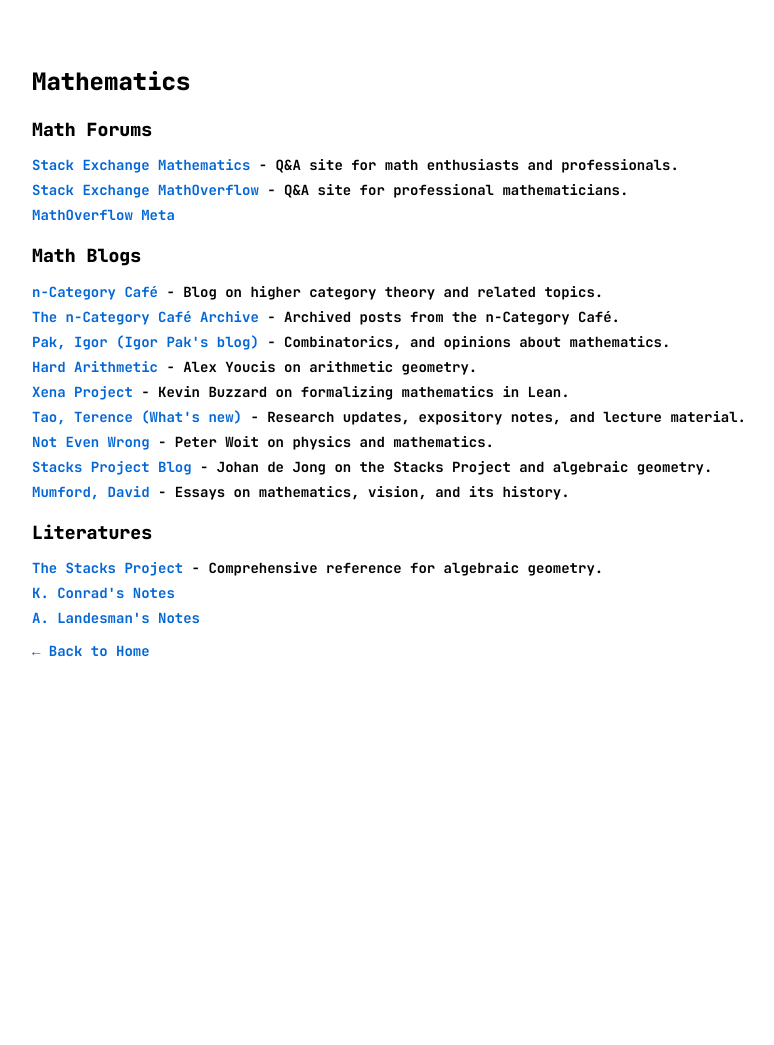
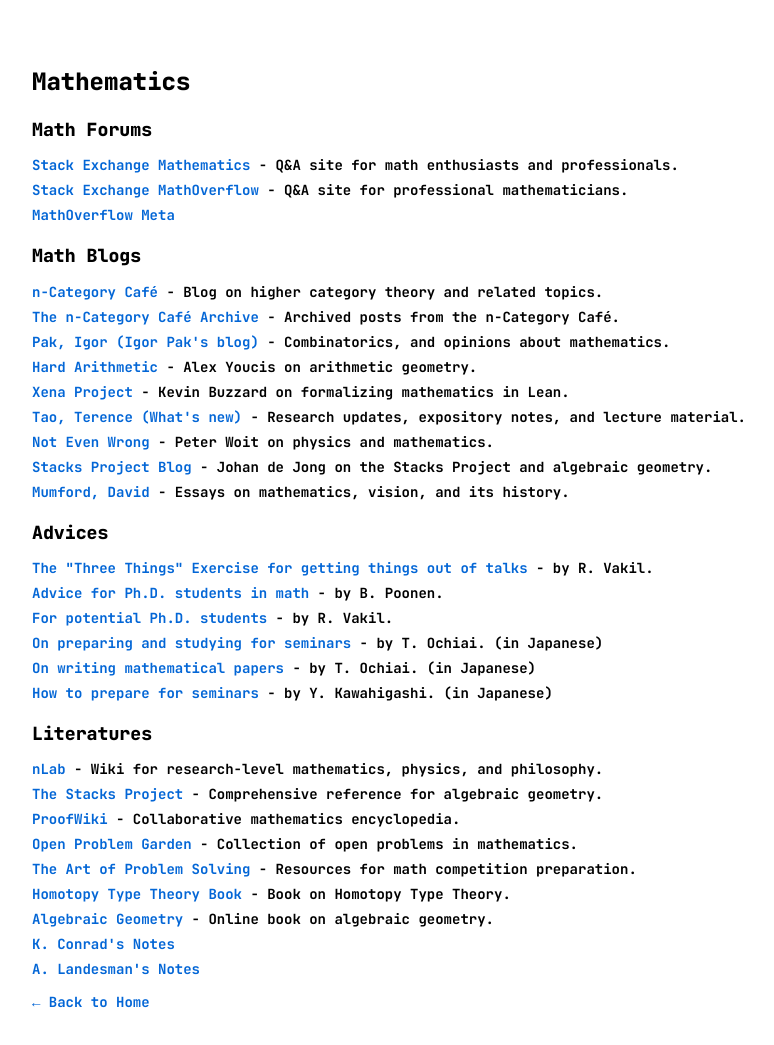
Before and after one commit to 0stellensatz/links, a Jekyll site: the page built from page_math.md, in a window 1280 px wide. Shown: the whole page, without its empty margins (240-1014 px from the left). Built offline with Jekyll 4.4.1, drawn with Linux system fonts in a browser that asks for light colours; before the commit the page ends 900 px from its top, so only the background shows below that.

Commit message:
Add Advices section and expand Literatures
Co-Authored-By: Claude Opus 5 (1M context) <noreply@anthropic.com>

```diff
--- a/_data/links_math.yml
+++ b/_data/links_math.yml
@@ -39,11 +39,50 @@
     url: "https://www.dam.brown.edu/people/mumford/blog.html"
     description: "Essays on mathematics, vision, and its history."
 
+- heading: "Advices"
+  links:
+  - title: "The \"Three Things\" Exercise for getting things out of talks"
+    url: "https://math.stanford.edu/~vakil/threethings.html"
+    description: "by R. Vakil."
+  - title: "Advice for Ph.D. students in math"
+    url: "https://math.mit.edu/~poonen/advice.html"
+    description: "by B. Poonen."
+  - title: "For potential Ph.D. students"
+    url: "https://math.stanford.edu/~vakil/potentialstudents.html"
+    description: "by R. Vakil."
+  - title: "On preparing and studying for seminars"
+    url: "https://www.math.titech.ac.jp/top/~ochiai/happyou.html"
+    description: "by T. Ochiai. (in Japanese)"
+  - title: "On writing mathematical papers"
+    url: "https://www.math.titech.ac.jp/top/~ochiai/ronbunsakusei.html"
+    description: "by T. Ochiai. (in Japanese)"
+  - title: "How to prepare for seminars"
+    url: "https://www.ms.u-tokyo.ac.jp/~yasuyuki/sem.htm"
+    description: "by Y. Kawahigashi. (in Japanese)"
+
 - heading: "Literatures"
   links:
+  - title: "nLab"
+    url: "https://ncatlab.org/nlab/show/HomePage"
+    description: "Wiki for research-level mathematics, physics, and philosophy."
   - title: "The Stacks Project"
     url: "https://stacks.math.columbia.edu/"
     description: "Comprehensive reference for algebraic geometry."
+  - title: "ProofWiki"
+    url: "https://proofwiki.org/wiki/Main_Page"
+    description: "Collaborative mathematics encyclopedia."
+  - title: "Open Problem Garden"
+    url: "https://www.openproblemgarden.org/"
+    description: "Collection of open problems in mathematics."
+  - title: "The Art of Problem Solving"
+    url: "https://artofproblemsolving.com/"
+    description: "Resources for math competition preparation."
+  - title: "Homotopy Type Theory Book"
+    url: "https://homotopytypetheory.org/book/"
+    description: "Book on Homotopy Type Theory."
+  - title: "Algebraic Geometry"
+    url: "https://algebraic-geometry.de"
+    description: "Online book on algebraic geometry."
   - title: "K. Conrad's Notes"
     url: "https://kconrad.math.uconn.edu/blurbs/"
     description: ""
```
